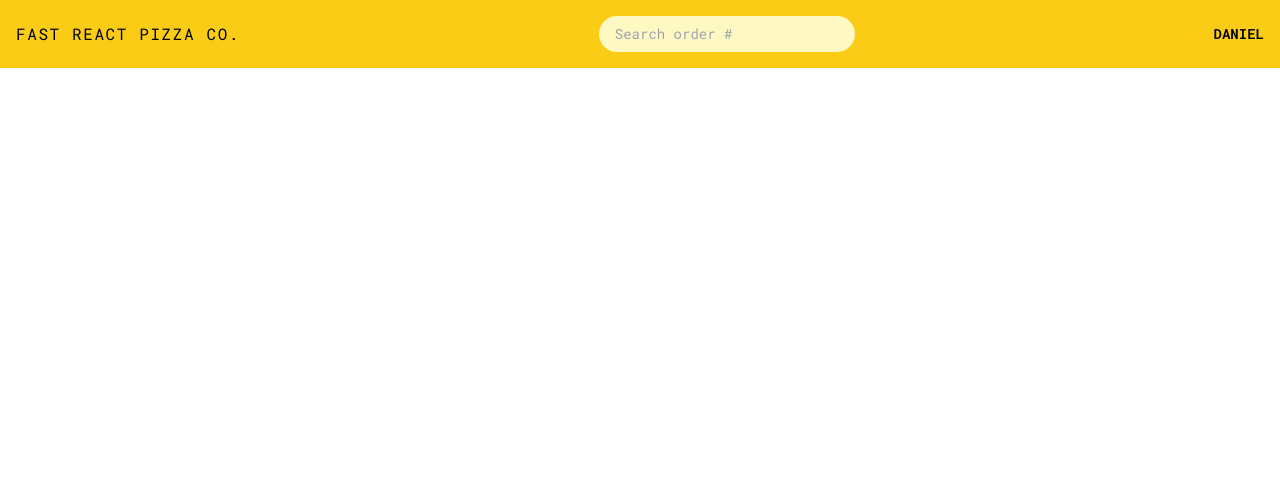
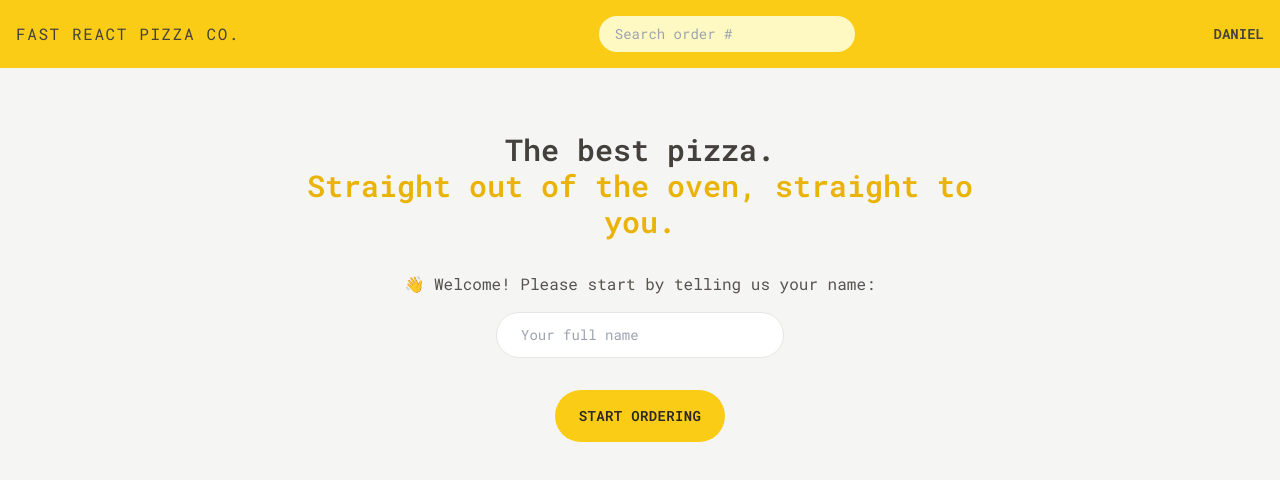
Before and after one commit to DanielArzani/fast-react-pizza, a React (Vite) app: page / in a window 1280 px wide. Shown: the top 480 px of the page. Built offline with nearby package versions, Linux system fonts and the light colour scheme.

Commit message:
create and style the Homepages MainComponent

```diff
--- a/src/components/Header/Header.tsx
+++ b/src/components/Header/Header.tsx
@@ -2,7 +2,7 @@ import React from 'react';
 
 function Header() {
   return (
-    <header className='center flex flex-wrap items-center justify-between bg-yellow-400 p-4'>
+    <header className='flex flex-wrap items-center justify-between bg-yellow-400 p-4'>
       <h1>
         <a className='uppercase tracking-[.1em]' href='/'>
           FAST REACT PIZZA CO.
--- /dev/null
+++ b/src/components/Main/Main.tsx
@@ -0,0 +1,40 @@
+import React from 'react';
+
+function Main() {
+  return (
+    <main className='mx-auto max-w-3xl'>
+      <div className='my-10 px-4 text-center sm:my-16'>
+        <h2 className='mb-8 text-xl font-semibold md:text-3xl'>
+          The best pizza.
+          <br />
+          <span className='text-yellow-500'>
+            Straight out of the oven, straight to you.
+          </span>
+        </h2>
+
+        <form>
+          <p className='mb-4 text-sm text-stone-600 md:text-base'>
+            👋 Welcome! Please start by telling us your name:
+          </p>
+
+          <label htmlFor='name' className='sr-only'>
+            Full Name
+          </label>
+          <input
+            className='input mb-8 w-72'
+            type='text'
+            id='name'
+            name='name'
+            placeholder='Your full name'
+          />
+        </form>
+
+        <button className='inline-block rounded-full bg-yellow-400 px-4 py-3 text-sm font-semibold uppercase tracking-wide text-stone-800 transition-colors duration-300 hover:bg-yellow-300 focus:bg-yellow-300 focus:outline-none focus:ring focus:ring-yellow-300 focus:ring-offset-2 disabled:cursor-not-allowed md:px-6 md:py-4'>
+          Start Ordering
+        </button>
+      </div>
+    </main>
+  );
+}
+
+export default Main;
--- /dev/null
+++ b/src/components/Main/index.tsx
@@ -0,0 +1,2 @@
+export * from "./Main";
+export { default } from "./Main";
--- a/src/index.css
+++ b/src/index.css
@@ -87,6 +87,44 @@
   }
 }
 
+@layer components {
+  /**********************
+       INPUT STYLES
+  /**********************/
+
+  .input {
+    border-radius: 9999px;
+    border-width: 1px;
+    --tw-border-opacity: 1;
+    border-color: rgb(231 229 228 / var(--tw-border-opacity));
+    padding: 0.5rem 1rem;
+    font-size: 0.875rem;
+    line-height: 1.25rem;
+    transition-property: all;
+    transition-timing-function: cubic-bezier(0.4, 0, 0.2, 1);
+    transition-duration: 0.3s;
+  }
+
+  .input:focus {
+    outline: 2px solid transparent;
+    outline-offset: 2px;
+    --tw-ring-offset-shadow: var(--tw-ring-inset) 0 0 0
+      var(--tw-ring-offset-width) var(--tw-ring-offset-color);
+    --tw-ring-shadow: var(--tw-ring-inset) 0 0 0
+      calc(3px + var(--tw-ring-offset-width)) var(--tw-ring-color);
+    box-shadow: var(--tw-ring-offset-shadow), var(--tw-ring-shadow),
+      var(--tw-shadow, 0 0 #0000);
+    --tw-ring-opacity: 1;
+    --tw-ring-color: rgb(250 204 21 / var(--tw-ring-opacity));
+  }
+
+  @media (min-width: 768px) {
+    .input {
+      padding: 0.75rem 1.5rem;
+    }
+  }
+}
+
 @layer utilities {
   /**********************
      LOADING SPINNER
--- a/src/pages/HomePage/HomePage.tsx
+++ b/src/pages/HomePage/HomePage.tsx
@@ -1,8 +1,14 @@
 import React from 'react';
 import Header from '../../components/Header';
+import Main from '../../components/Main';
 
 function HomePage() {
-  return <Header />;
+  return (
+    <div className='center'>
+      <Header />
+      <Main />
+    </div>
+  );
 }
 
 export default HomePage;
--- a/tailwind.config.cjs
+++ b/tailwind.config.cjs
@@ -1,6 +1,6 @@
 /** @type {import('tailwindcss').Config} */
 module.exports = {
-  content: ['./src/**/*.{js,jsx,ts,tsx}'],
+  content: ['index.html', './src/**/*.{js,jsx,ts,tsx}'],
   theme: {
     extend: {},
   },
```
